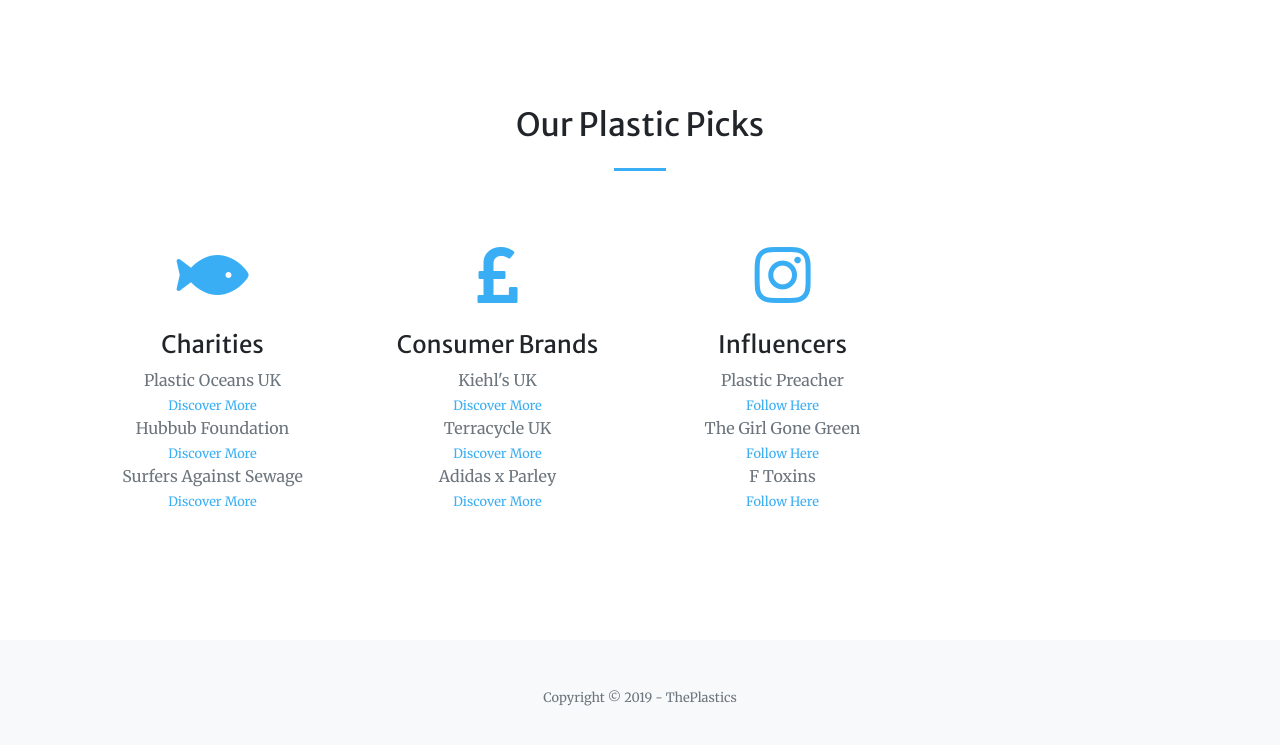
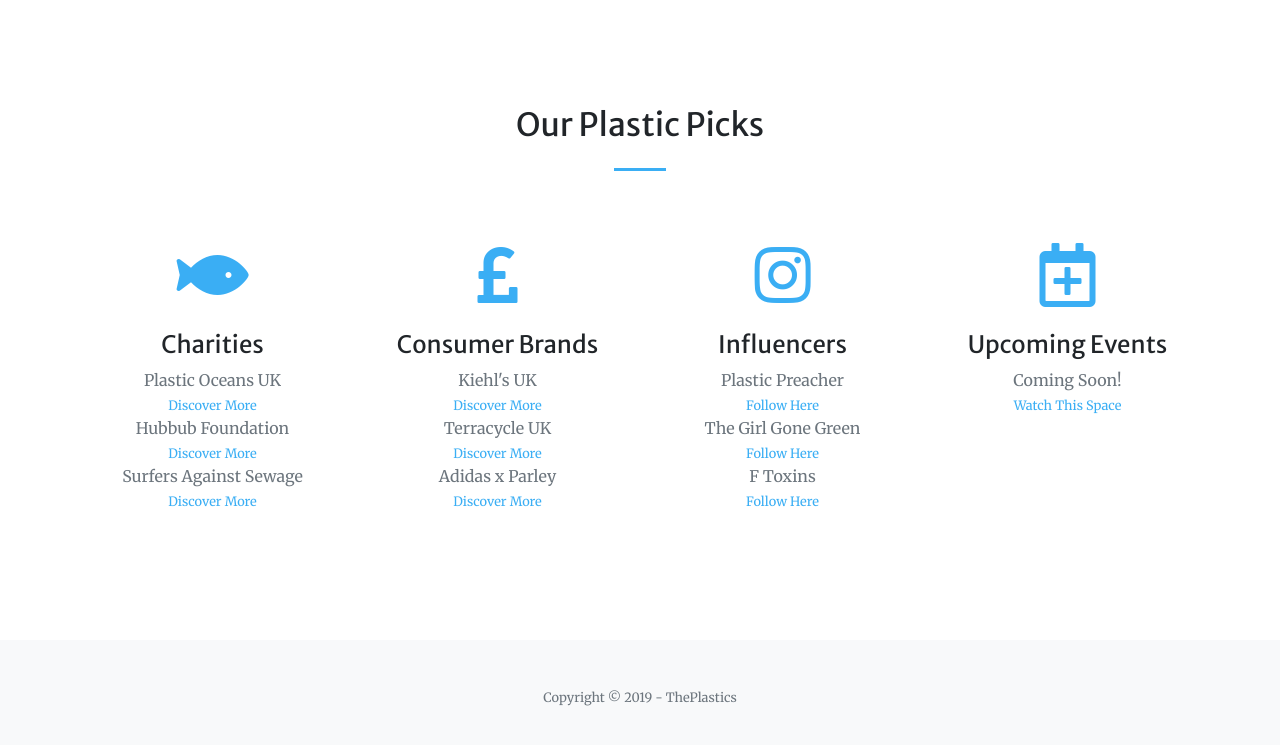
Before and after one commit to alsawyer94/plastics-site, a website with bundled scripts: page contact.page.html in a window 1280 px wide. Shown: the part 822-1567 px from the top of the page. Built offline with nearby package versions, Linux system fonts and the light colour scheme.

Commit message:
4th Column Second Page

```diff
--- a/contact.page.html
+++ b/contact.page.html
@@ -111,6 +111,15 @@
             <p class="text-center text-muted mb-0"> <small> <a href="https://www.instagram.com/ftoxins/">Follow Here</a> </small> </p>
           </div>
         </div>
+        <div class="text-center col-lg-3 col-md-6 text-center">
+          <div class="mt-5">
+            <i class="far fa-4x fa-calendar-plus text-primary mb-4"></i>
+            <h3 class="h4 mb-2">Upcoming Events</h3>
+            <p class="text-center text-muted mb-0">Coming Soon!</p>
+            <p class="text-center text-muted mb-0"> <small> <a href="https://www.instagram.com/plasticpreacher/">Watch This Space</a> </small> </p>
+
+          </div>
+        </div>
       </div>
     </div>
   </section>
```
